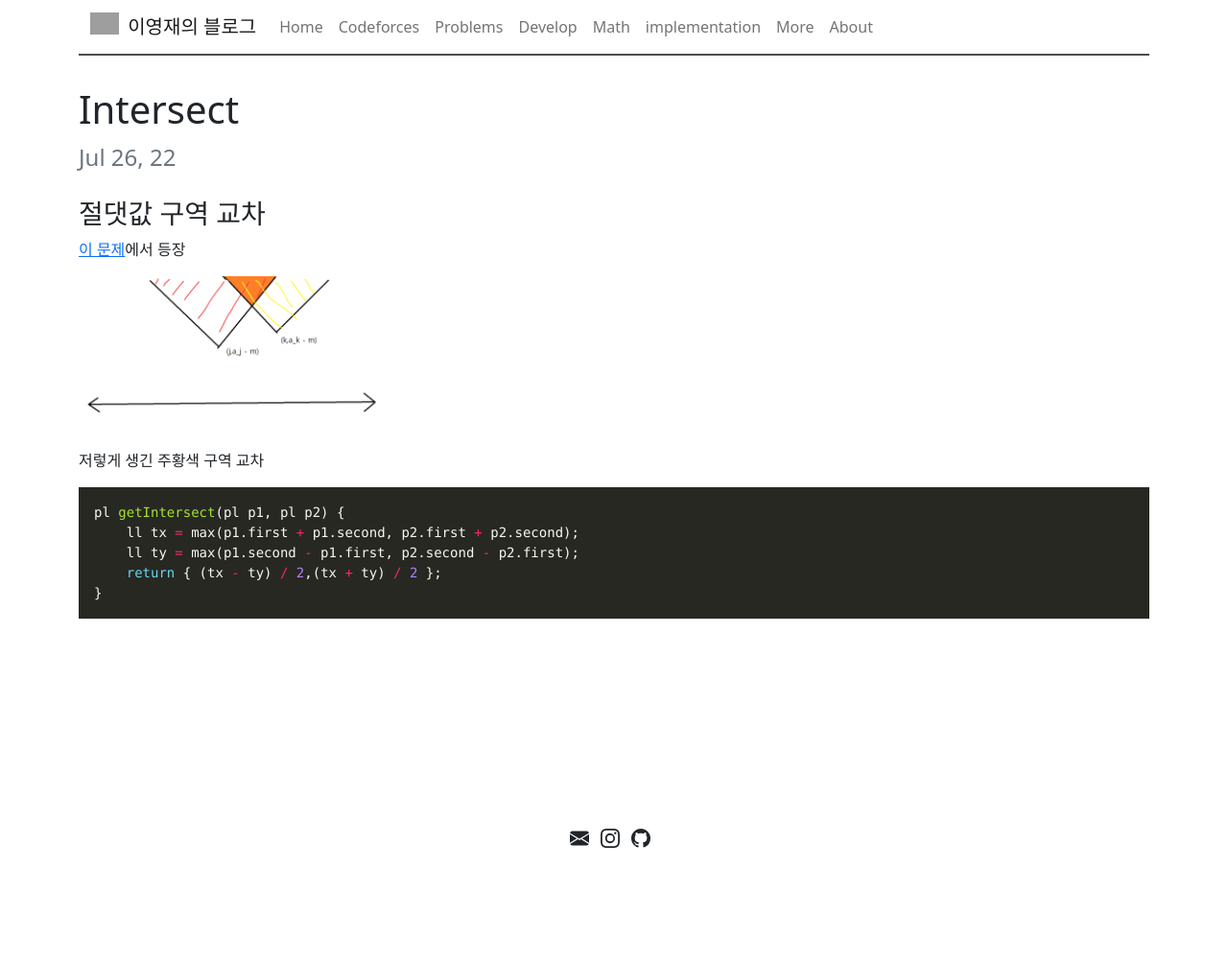
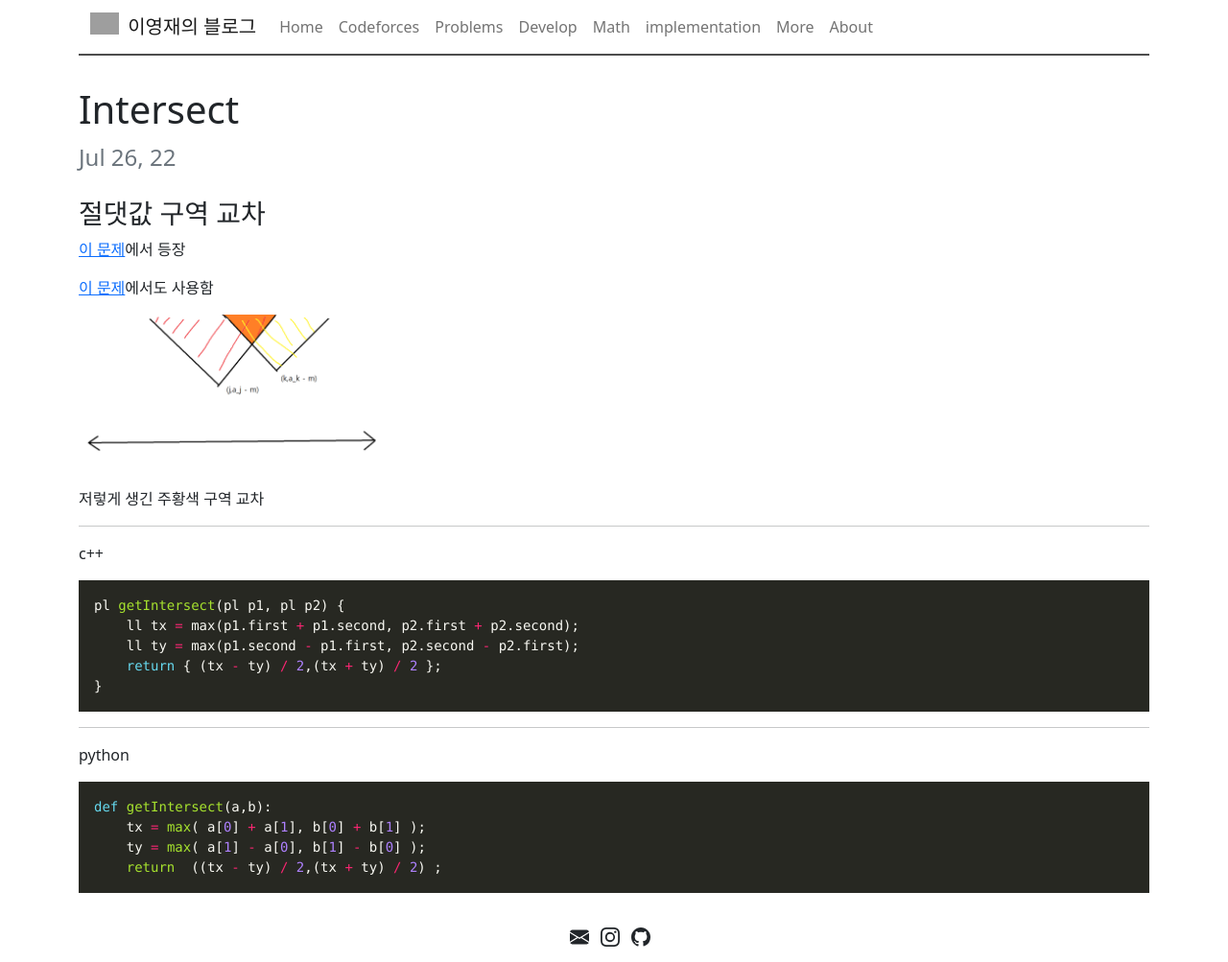
Before and after one commit to LEEYEONGJAE1/LEEYEONGJAE1.github.io, a Jekyll site: the page built from _posts/implementation/2022-07-26-intersect.md, in a window 1280 px wide. Shown: the whole page at 96% size. Built offline with Jekyll 4.4.1, drawn with Linux system fonts in a browser that asks for light colours; before the commit the page ends 900 px from its top, so only the background shows below that; grey boxes are pictures that could not be loaded.

Commit message:
20220928

````diff
--- a/_posts/implementation/2022-07-26-intersect.md
+++ b/_posts/implementation/2022-07-26-intersect.md
@@ -10,9 +10,14 @@ use_math: true
 
 [이 문제](https://codeforces.com/contest/1711/problem/D)에서 등장
 
+[이 문제](https://codeforces.com/contest/1730/problem/B)에서도 사용함
+
 ![이미지](\assets\images\codeforces\1711\D-1.png){: width="30%" height="30%"}
 
 저렇게 생긴 주황색 구역 교차
+
+---
+c++
 ```c++
 pl getIntersect(pl p1, pl p2) {
     ll tx = max(p1.first + p1.second, p2.first + p2.second);
@@ -20,3 +25,11 @@ pl getIntersect(pl p1, pl p2) {
     return { (tx - ty) / 2,(tx + ty) / 2 };
 }
 ```
+---
+python
+```python
+def getIntersect(a,b):
+    tx = max( a[0] + a[1], b[0] + b[1] );
+    ty = max( a[1] - a[0], b[1] - b[0] );
+    return  ((tx - ty) / 2,(tx + ty) / 2) ;
+```
````
Also changed, not shown: _posts/codeforces/2022-09-26-1730.md (added, +13 -0 lines).
